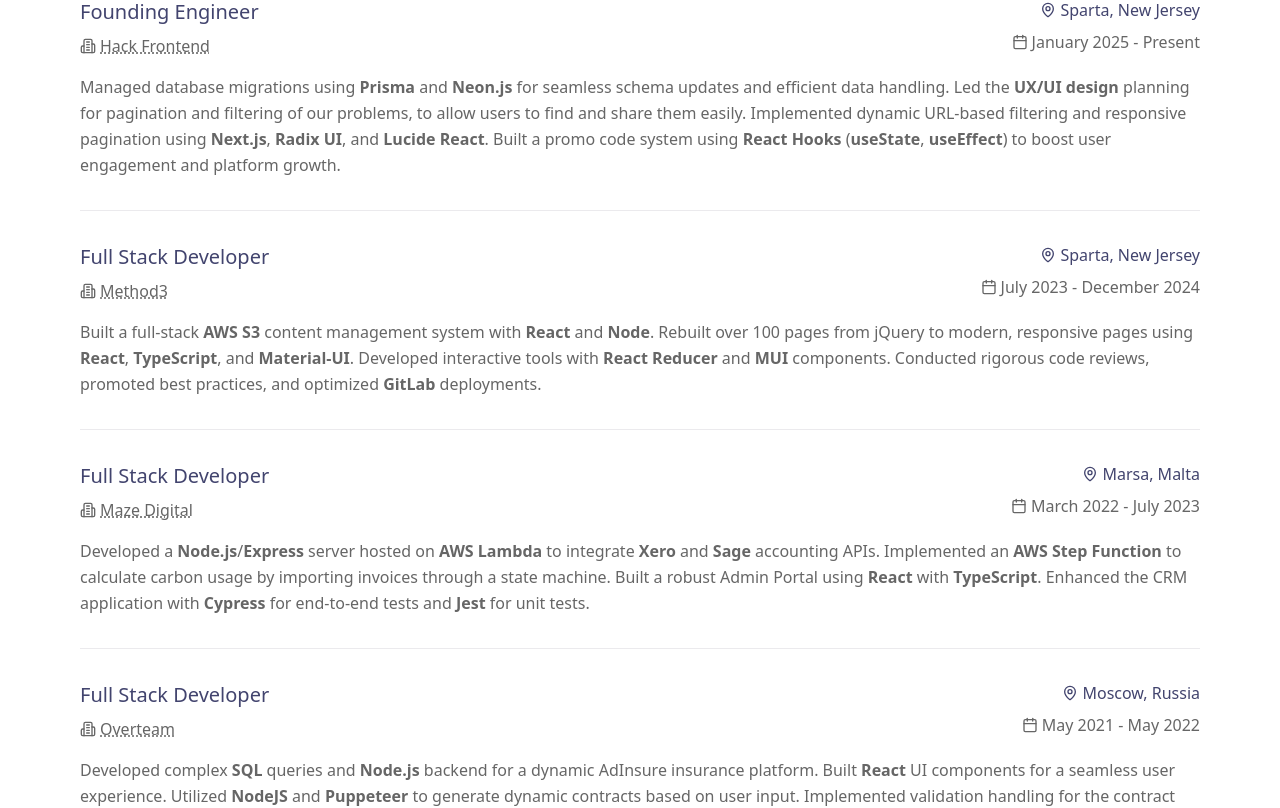
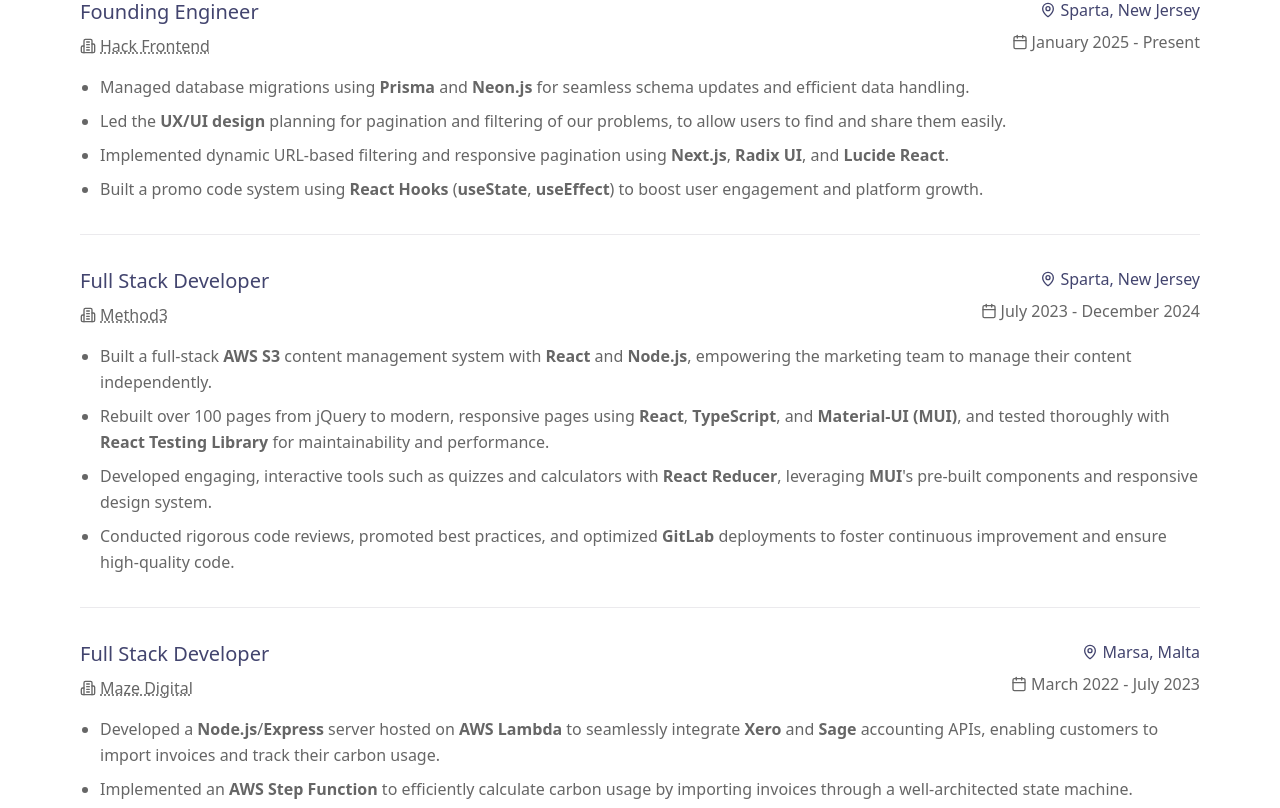
Before and after one commit to seraphimsakiewicz/my_site, a Next.js app: page / in a window 1280 px wide. Shown: the part 814-1622 px from the top of the page. Built offline with nearby package versions, Linux system fonts and the light colour scheme.

Commit message:
Converted work exp to resume format

```diff
--- a/src/app/page.tsx
+++ b/src/app/page.tsx
@@ -15,7 +15,7 @@
 import ThemeSwitch from "@/src/components/ThemeSwitch";
 import Link from "next/link";
 
-// Work experience data
+// Work experience data with bullet points
 const workExperience = [
   {
     company: "Hack Frontend",
@@ -23,7 +23,12 @@
     location: "Sparta, New Jersey",
     period: "January 2025 - Present",
     website: "https://hackfrontend.com/",
-    description: "Managed database migrations using <strong>Prisma</strong> and <strong>Neon.js</strong> for seamless schema updates and efficient data handling. Led the <strong>UX/UI design</strong> planning for pagination and filtering of our problems, to allow users to find and share them easily. Implemented dynamic URL‑based filtering and responsive pagination using <strong>Next.js</strong>, <strong>Radix UI</strong>, and <strong>Lucide React</strong>. Built a promo code system using <strong>React Hooks</strong> (<strong>useState</strong>, <strong>useEffect</strong>) to boost user engagement and platform growth."
+    bullets: [
+      "Managed database migrations using <strong>Prisma</strong> and <strong>Neon.js</strong> for seamless schema updates and efficient data handling.",
+      "Led the <strong>UX/UI design</strong> planning for pagination and filtering of our problems, to allow users to find and share them easily.",
+      "Implemented dynamic URL‑based filtering and responsive pagination using <strong>Next.js</strong>, <strong>Radix UI</strong>, and <strong>Lucide React</strong>.",
+      "Built a promo code system using <strong>React Hooks</strong> (<strong>useState</strong>, <strong>useEffect</strong>) to boost user engagement and platform growth."
+    ]
   },
   {
     company: "Method3",
@@ -31,7 +36,12 @@
     location: "Sparta, New Jersey",
     period: "July 2023 - December 2024",
     website: "https://method3.com/",
-    description: "Built a full-stack <strong>AWS S3</strong> content management system with <strong>React</strong> and <strong>Node</strong>. Rebuilt over 100 pages from jQuery to modern, responsive pages using <strong>React</strong>, <strong>TypeScript</strong>, and <strong>Material-UI</strong>. Developed interactive tools with <strong>React Reducer</strong> and <strong>MUI</strong> components. Conducted rigorous code reviews, promoted best practices, and optimized <strong>GitLab</strong> deployments."
+    bullets: [
+      "Built a full-stack <strong>AWS S3</strong> content management system with <strong>React</strong> and <strong>Node.js</strong>, empowering the marketing team to manage their content independently.",
+      "Rebuilt over 100 pages from jQuery to modern, responsive pages using <strong>React</strong>, <strong>TypeScript</strong>, and <strong>Material-UI (MUI)</strong>, and tested thoroughly with <strong>React Testing Library</strong> for maintainability and performance.",
+      "Developed engaging, interactive tools such as quizzes and calculators with <strong>React Reducer</strong>, leveraging <strong>MUI</strong>'s pre-built components and responsive design system.",
+      "Conducted rigorous code reviews, promoted best practices, and optimized <strong>GitLab</strong> deployments to foster continuous improvement and ensure high-quality code."
+    ]
   },
   {
     company: "Maze Digital",
@@ -39,7 +49,13 @@
     location: "Marsa, Malta",
     period: "March 2022 - July 2023",
     website: "https://maze.digital/",
-    description: "Developed a <strong>Node.js</strong>/<strong>Express</strong> server hosted on <strong>AWS Lambda</strong> to integrate <strong>Xero</strong> and <strong>Sage</strong> accounting APIs. Implemented an <strong>AWS Step Function</strong> to calculate carbon usage by importing invoices through a state machine. Built a robust Admin Portal using <strong>React</strong> with <strong>TypeScript</strong>. Enhanced the CRM application with <strong>Cypress</strong> for end-to-end tests and <strong>Jest</strong> for unit tests."
+    bullets: [
+      "Developed a <strong>Node.js</strong>/<strong>Express</strong> server hosted on <strong>AWS Lambda</strong> to seamlessly integrate <strong>Xero</strong> and <strong>Sage</strong> accounting APIs, enabling customers to import invoices and track their carbon usage.",
+      "Implemented an <strong>AWS Step Function</strong> to efficiently calculate carbon usage by importing invoices through a well-architected state machine.",
+      "Built a robust and user-friendly Admin Portal using <strong>React</strong> with <strong>TypeScript</strong>, empowering admins to efficiently assist customers and manage user permissions and their data.",
+      "Significantly enhanced the efficiency and reliability of the CRM application by implementing comprehensive automated testing using <strong>Cypress</strong> for end-to-end tests and <strong>Jest</strong> for unit tests.",
+      "Provided mentorship and guidance to two junior programmers, focusing on best practices and conducting thorough code reviews to ensure high-quality contributions."
+    ]
   },
   {
     company: "Overteam",
@@ -47,7 +63,13 @@
     location: "Moscow, Russia",
     period: "May 2021 - May 2022",
     website: "https://overteam.ru/",
-    description: "Developed complex <strong>SQL</strong> queries and <strong>Node.js</strong> backend for a dynamic AdInsure insurance platform. Built <strong>React</strong> UI components for a seamless user experience. Utilized <strong>NodeJS</strong> and <strong>Puppeteer</strong> to generate dynamic contracts based on user input. Implemented validation handling for the contract creation process and designed unit tests using <strong>Mocha</strong>."
+    bullets: [
+      "Developed complex <strong>SQL</strong> queries and stored procedures for the <strong>Node.js</strong> backend, optimizing data retrieval and ensuring secure access based on user roles.",
+      "Built a dynamic AdInsure Insurance platform using <strong>React</strong>, integrating UI components to create a seamless user experience.",
+      "Utilized <strong>Node.js</strong> and <strong>Puppeteer</strong> to generate dynamic contracts based on user input, streamlining the contract creation process.",
+      "Implemented validation handling for the contract creation process, ensuring data integrity and minimizing potential errors.",
+      "Designed and executed unit tests using <strong>Mocha</strong>, guaranteeing the stability and reliability of new features."
+    ]
   }
 ];
 
@@ -209,7 +231,13 @@
 
                       {/* Job Description */}
                       <div className="mt-4">
-                        <p className="text-[#666666] dark:text-[#a7a7a7] leading-relaxed" dangerouslySetInnerHTML={{ __html: job.description }} />
+                        <ul className="space-y-2 list-disc pl-5">
+                          {job.bullets.map((bullet, i) => (
+                            <li key={i} className="text-[#666666] dark:text-[#a7a7a7] leading-relaxed">
+                              <span dangerouslySetInnerHTML={{ __html: bullet }} />
+                            </li>
+                          ))}
+                        </ul>
                       </div>
                     </div>
                   ))}
```
